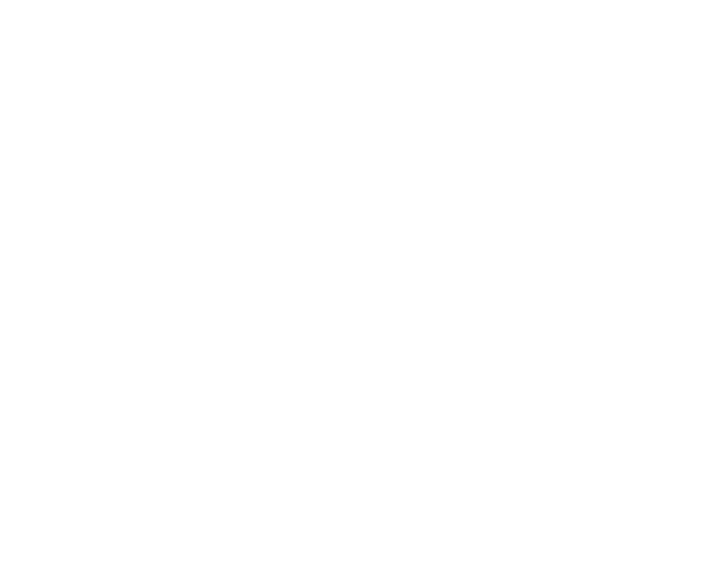
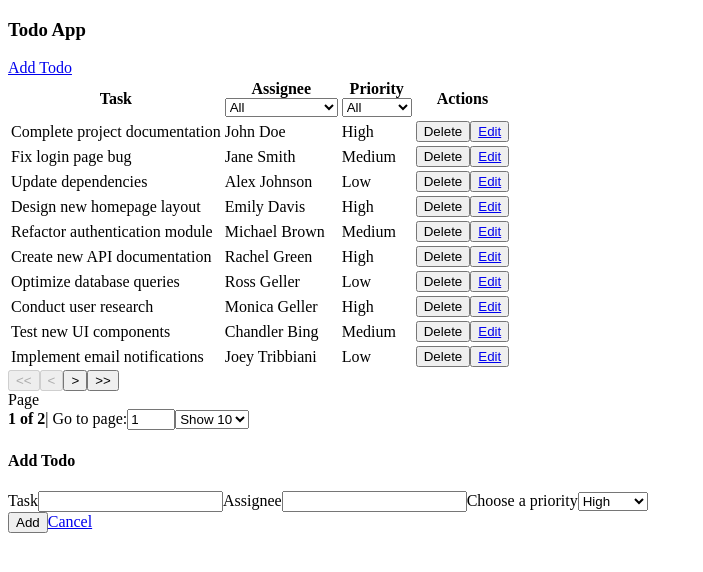
Before and after one commit to GigoDev/ToDoList, a React (Vite) app: page /todo/edit in a window 1280 px wide. Before the commit this address had no page. Shown: the top 572 px of the page, without its empty margins (0-703 px from the left). Built offline with nearby package versions, Linux system fonts and the light colour scheme.

Commit message:
Implement edit component

```diff
--- a/package.json
+++ b/package.json
@@ -16,7 +16,8 @@
     "react-router": "^6.16.0",
     "react-router-dom": "^6.16.0",
     "react-toastify": "^10.0.6",
-    "sass": "^1.79.5"
+    "sass": "^1.79.5",
+    "sweetalert2": "^11.14.3"
   },
   "devDependencies": {
     "@eslint/js": "^9.11.1",
--- a/src/RootCmp.jsx
+++ b/src/RootCmp.jsx
@@ -1,18 +1,22 @@
 import React from 'react'
 import { Routes, Route, Navigate } from 'react-router'
 import { TodoIndex } from './pages/TodoIndex'
+import { TodoEdit } from './pages/TodoEdit'
+import { ToastContainer } from 'react-toastify'
 
 
 export function RootCmp() {
 
   return (
-    <div className="main-container">
-      <main>
-        <Routes>
-          <Route path="/" element={<Navigate to="/todo" />} />
-          <Route path="/todo" element={<TodoIndex />} />
-        </Routes>
-      </main>
-    </div>
+    <main className="main-container">
+      <Routes>
+        <Route path="/" element={<Navigate to="/todo" />} />
+        <Route path="/todo" element={<TodoIndex />} >
+          <Route element={<TodoEdit />} path="/todo/edit" />
+          <Route element={<TodoEdit />} path="/todo/edit/:todoId" />
+        </Route>
+      </Routes>
+      <ToastContainer autoClose={1000} />
+    </main>
   )
 }
--- a/src/cmps/ReactTable.jsx
+++ b/src/cmps/ReactTable.jsx
@@ -9,6 +9,7 @@
     useReactTable,
 } from '@tanstack/react-table'
 import { Filter } from './Filter'
+import { Link } from 'react-router-dom'
 
 
 export function ReactTable({ data, onRemoveTodo }) {
@@ -40,12 +41,10 @@
                 id: 'actions',
                 header: () => 'Actions',
                 cell: ({ row }) => (
-                    <button
-                        className="text-red-500 hover:text-red-700"
-                        onClick={() => onRemoveTodo(row.original._id)} // Call the onRemoveTodo callback
-                    >
-                        Delete
-                    </button>
+                    <div className="actions-container">
+                        <button onClick={() => onRemoveTodo(row.original._id)}>Delete </button>
+                        <button><Link to={`/todo/edit/${row.original._id}`}>Edit</Link></button>
+                    </div>
                 ),
             },
 
--- /dev/null
+++ b/src/pages/TodoEdit.jsx
@@ -0,0 +1,75 @@
+import { Link, useNavigate, useParams } from "react-router-dom"
+import { useEffect, useState } from "react"
+import { todoService } from "../services/todo.service.js"
+
+import { ToastContainer, toast } from 'react-toastify';
+import 'react-toastify/dist/ReactToastify.css';
+
+export function TodoEdit() {
+
+    const [todoToEdit, setTodoToEdit] = useState(todoService.getEmptyTodo())
+    const navigate = useNavigate()
+    const { todoId } = useParams()
+
+    useEffect(() => {
+        if (todoId) loadTodo()
+    }, [])
+
+    async function loadTodo() {
+        try {
+            const todo = await todoService.getById(todoId)
+            setTodoToEdit(todo)
+        } catch (err) {
+            console.log('err:', err)
+        }
+    }
+
+    async function onSaveTodo(ev) {
+        try {
+            ev.preventDefault()
+
+            await todoService.save(todoToEdit)
+            const actionType = todoId ? 'saved' : ' added'
+            toast.success(`Todo was successfully ${actionType}`)
+            navigate('/todo')
+        } catch (err) {
+            console.log('err:', err)
+        }
+    }
+
+    function handleChange({ target }) {
+        const field = target.name
+        const value = target.value
+
+        setTodoToEdit(prevTodo => ({ ...prevTodo, [field]: value }))
+    }
+
+
+    const { task, assignee } = todoToEdit
+    return (
+        <section className="todo-edit">
+            <h1>{todoId ? 'Edit' : 'Add'} Todo</h1>
+            <form onSubmit={onSaveTodo}>
+                <label htmlFor="task">Task</label>
+                <input onChange={handleChange} value={task} type="text" name="task" id="task" />
+
+                <label htmlFor="assignee">Assignee</label>
+                <input onChange={handleChange} value={assignee} type="text" name="assignee" id="assignee" />
+
+                <label htmlFor="priority">Choose a priority</label>
+                <select onChange={handleChange} name="priority" id="priority">
+                    <option value="high">High</option>
+                    <option value="medium">Medium</option>
+                    <option value="low">Low</option>
+                </select>
+
+                <div>
+                    <button>{todoId ? 'Save' : 'Add'}</button>
+                    <Link to="/todo">Cancel</Link>
+                </div>
+
+            </form>
+        </section>
+    )
+
+}
--- a/src/pages/TodoIndex.jsx
+++ b/src/pages/TodoIndex.jsx
@@ -1,10 +1,11 @@
-import { useState } from "react"
-import { useEffect } from "react"
+import { useState, useEffect } from "react"
 import { ReactTable } from "../cmps/ReactTable"
 import { todoService } from "../services/todo.service"
+import { Link, Outlet } from "react-router-dom";
 
-import { toast, ToastContainer } from 'react-toastify';
+import { toast } from 'react-toastify';
 import "react-toastify/dist/ReactToastify.css";
+import Swal from "sweetalert2";
 
 
 export function TodoIndex() {
@@ -26,11 +27,23 @@
 
     async function onRemoveTodo(todoId) {
         try {
+            const result = await Swal.fire({
+                title: "Are you sure?",
+                text: "You won't be able to revert this!",
+                icon: "warning",
+                showCancelButton: true,
+                confirmButtonColor: "#3085d6",
+                cancelButtonColor: "#d33",
+                confirmButtonText: "Yes, delete it!"
+            })
+            if (!result.isConfirmed) return
+
             await todoService.remove(todoId)
             setTodos(todos => todos.filter(todo => todo._id !== todoId))
-            toast('Success')
+            toast.success('Todo was successfully removed!')
         } catch (err) {
             console.log(err)
+            toast.error('Something went wrong, cannot remove todo')
         }
     }
 
@@ -39,9 +52,13 @@
     if (!todos) return <span>Loading...</span>
     return (
         <section className="todo-index">
-            TodoIndex
+            <h3>Todo App</h3>
+            <Link to="/todo/edit">Add Todo</Link>
             <ReactTable data={todos} onRemoveTodo={onRemoveTodo} />
-            <ToastContainer />
+            <section>
+                <Outlet />
+            </section>
         </section>
+
     )
 }
--- a/src/services/async-storage.service.js
+++ b/src/services/async-storage.service.js
@@ -22,7 +22,7 @@
 function post(entityType, newEntity) {
     newEntity._id = _makeId()
     return query(entityType).then(entities => {
-        entities.push(newEntity)
+        entities.unshift(newEntity)
         _save(entityType, entities)
         return newEntity
     })
--- a/src/services/todo.service.js
+++ b/src/services/todo.service.js
@@ -57,7 +57,7 @@
     return {
         task: '',
         assignee: '',
-        priority: ''
+        priority: 'high'
     }
 }
 
```
Also changed, not shown: 1 other file (tests, documents, lock files or other folders). Lines whose indentation alone changed are shown as unchanged.
